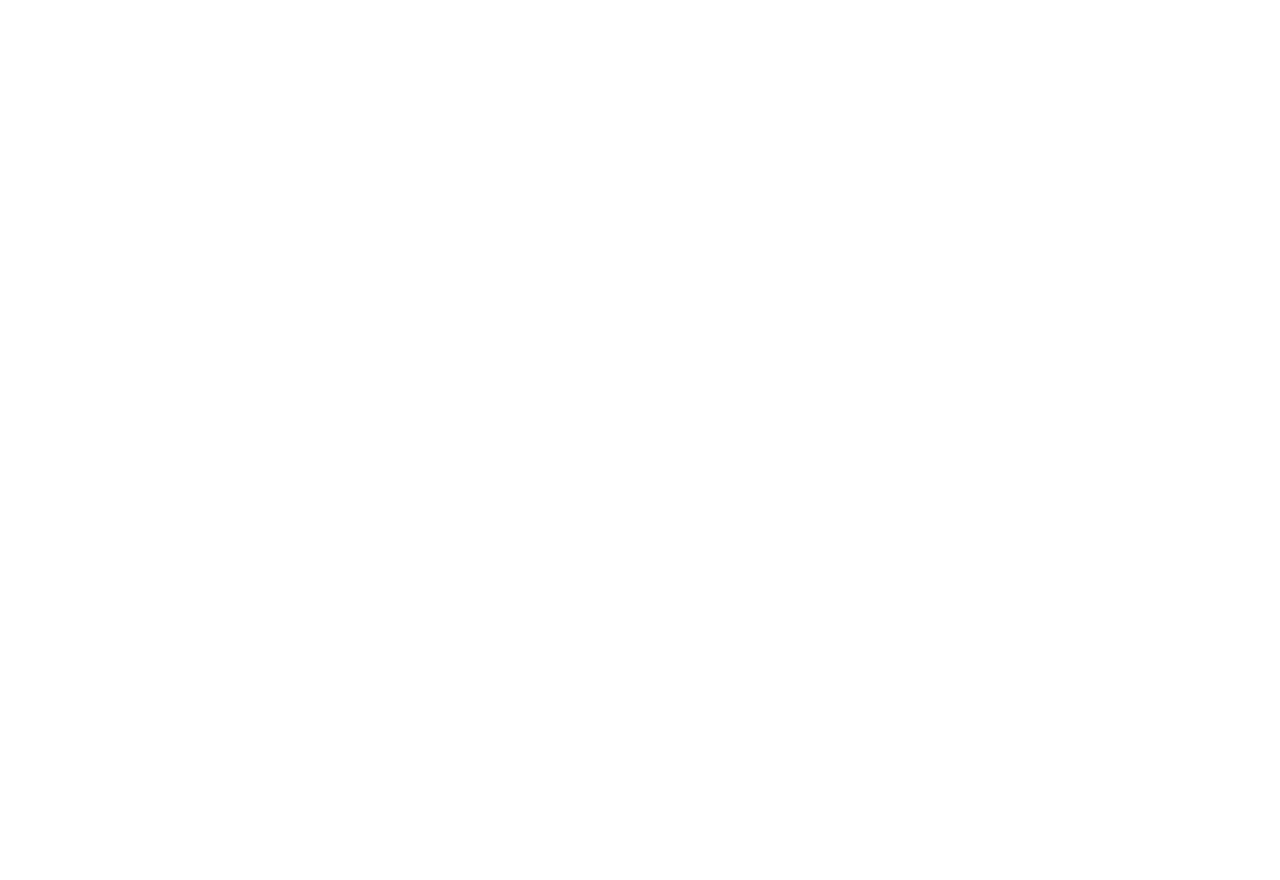
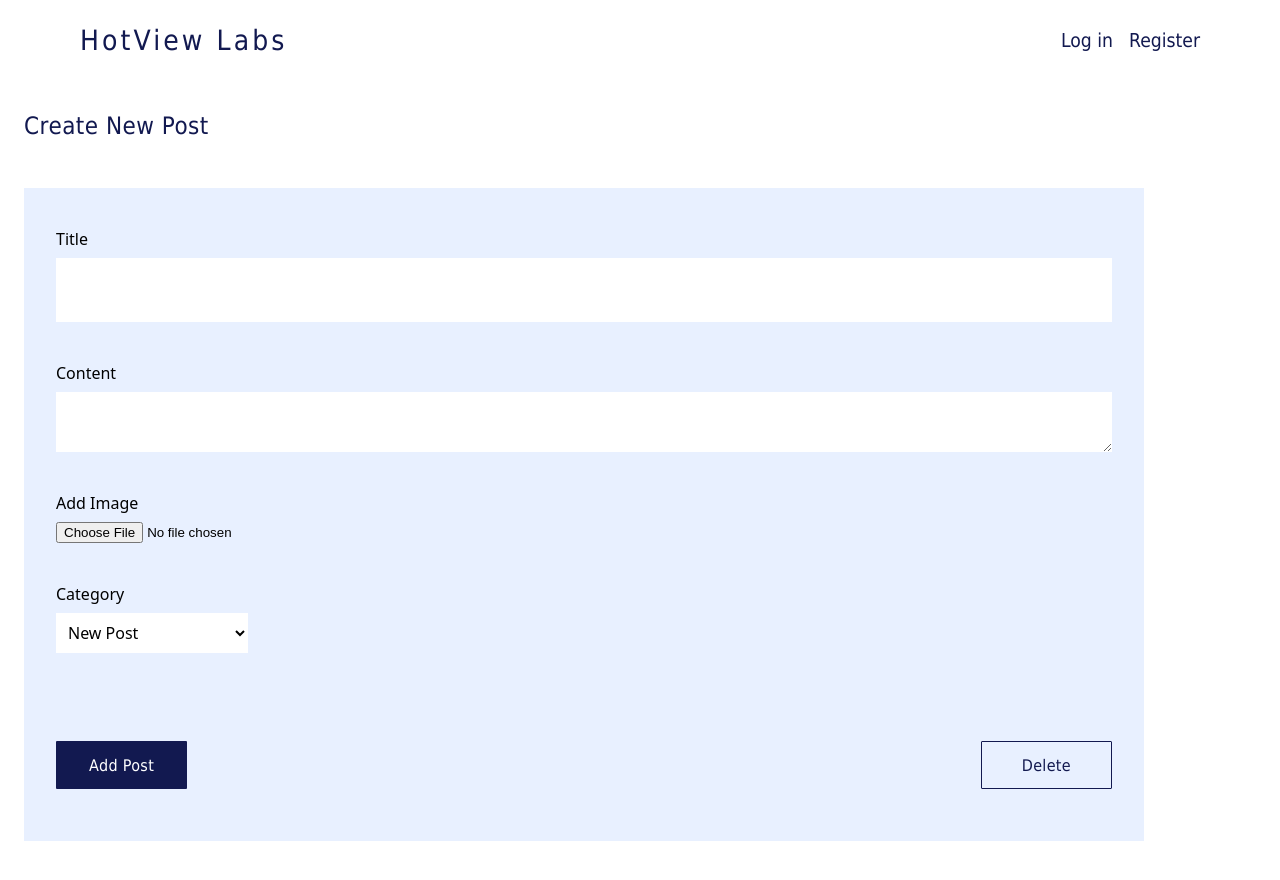
Before and after one commit to NoroffFEU/FED1-PE1-EliNygard, a plain HTML site: page post/create.html in a window 1280 px wide. Before the commit the page ends 800 px from the top, so only its background shows below. Drawn offline with Linux system fonts and the light colour scheme; files that its build step writes are made by us from their sources; files whose address does not match are found by name.

Commit message:
build create post page

```diff
--- a/post/create.html
+++ b/post/create.html
@@ -5,9 +5,54 @@
         <meta name="viewport" content="width=device-width, initial-scale=1.0">
         <meta name="description" content="Create a new blog post">
         <title>Hot View Labs | Create new blog post</title>
-        <link rel="stylesheet" href="./css/styles.css">
+        <link rel="stylesheet" href="../css/styles.css">
     </head>
     <body>
+        <header>
+            <nav class="h-f-container header-container font-primary">
+                <div class="content-left">
+                    <a href="../index.html" title="HotView Labs Blog">HotView Labs</a>
+                </div>
+                <div class="content-right">
+                    <a href="../account/login.html" title="Log in">Log in</a>
+                    <a href="../account/register.html" title="Register account">Register</a>
+                </div>
+            </nav>
+        </header>
+        <main>
+            <div id="edit-post-wrapper" class="wrapper-margin-2">
 
+                <header class="heading-container">
+                    <h1 class="font-primary heading-primary">Create New Post</h1>
+                </header>
+
+                <!-- create post form start -->
+                <div class="edit-create-form-container">
+
+                    <form action="edit.html" method="post">
+                        <label for="title">Title</label>
+                        <input type="text" name="title">
+
+                        <label for="body">Content</label>
+                        <textarea name="body" id="body"></textarea>
+
+                        <label for="img">Add Image</label>
+                        <input type="file" name="img" id="image">
+
+                        <label for="category">Category</label>
+                        <select name="category" id="cat">
+                            <option value="New Post">New Post</option>
+                        </select>
+
+                        <div class="buttons-form-wrapper">
+                            <input type="submit" value="Add Post" class="button button-big">
+                            <button class="button button-big button-transparent">Delete</button>
+                        </div>
+
+                    </form>
+                </div>
+            </div>
+            <!-- create post form end -->
+        </main>
     </body>
 </html>
```
Also changed, not shown: post/edit.html (+1 -2 lines), css/media.css (line endings or trailing spaces).
